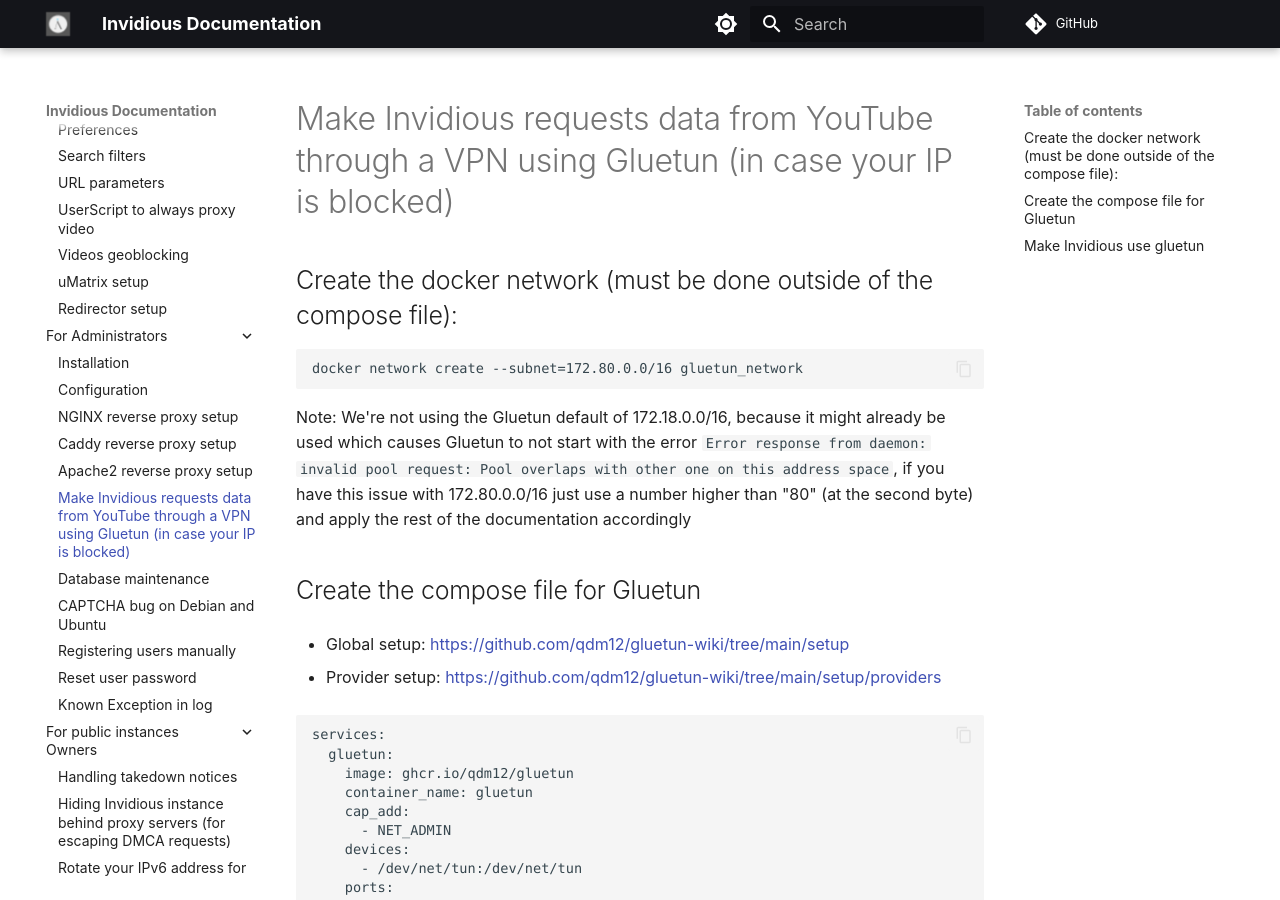
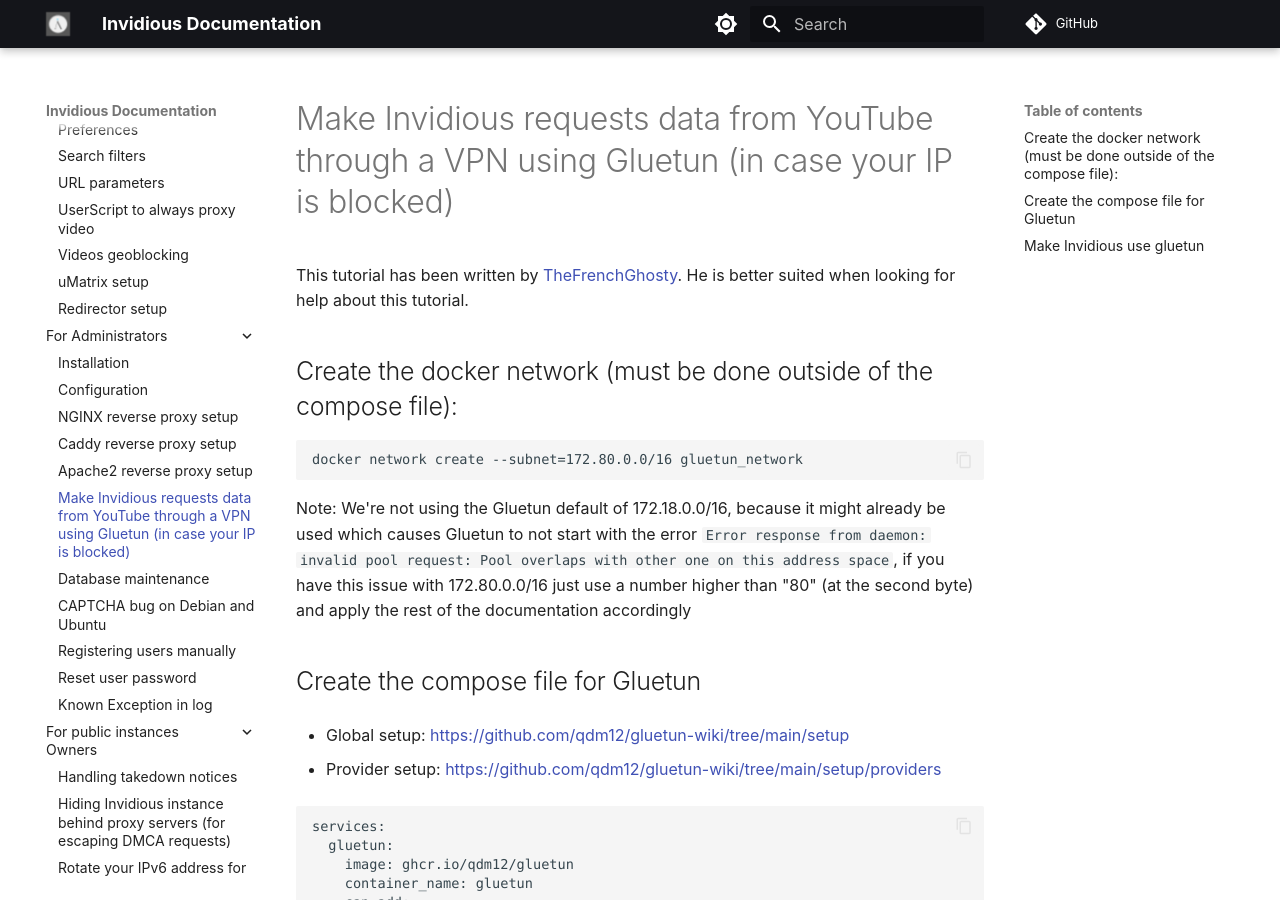
Before and after one commit to iv-org/documentation, an MkDocs documentation site: the page built from docs/gluetun.md, in a window 1280 px wide and 900 px high. Built offline with MkDocs 1.6.1 and Material for MkDocs 9.7.7, drawn with Linux system fonts in a browser that asks for light colours; comment, search, counter and statistics services are not loaded.

Commit message:
Add mention about the user that created the doc

```diff
--- a/docs/gluetun.md
+++ b/docs/gluetun.md
@@ -1,4 +1,6 @@
 # Make Invidious requests data from YouTube through a VPN using Gluetun (in case your IP is blocked)
+
+This tutorial has been written by [TheFrenchGhosty](https://github.com/TheFrenchGhosty). He is better suited when looking for help about this tutorial.
 
 ## Create the docker network (must be done outside of the compose file):
 
```
